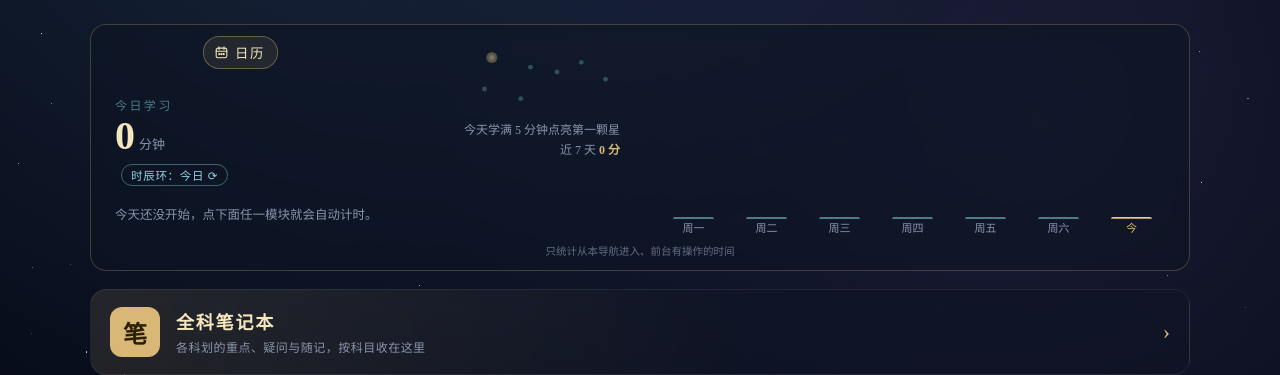
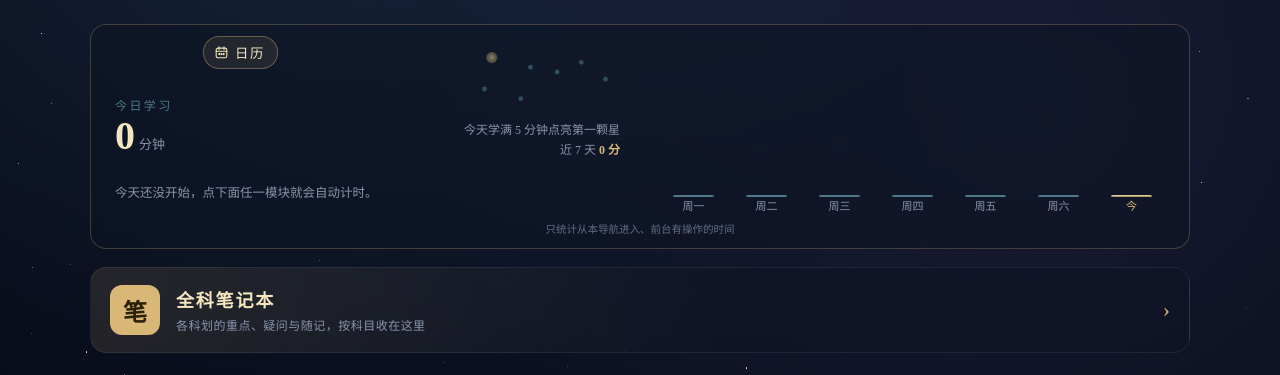
Before and after one commit to NeverGiveUp0618/all-project, a plain HTML site: page index.html in a window 1280 px wide. Shown: the part 404-779 px from the top of the page. Drawn offline with Linux system fonts and the light colour scheme.

Commit message:
Revert "罗盘时辰环可切换范围：今日/近7天/近30天/全部；时辰数据保留约两年"
This reverts commit 921be06ea2b6ee6521b4b7af9497e9389dd28119.

```diff
--- a/index.html
+++ b/index.html
@@ -189,9 +189,6 @@
   #ring-time .now{animation:dp 2s ease-in-out infinite;transform-box:fill-box;transform-origin:center}
 
 
-  .sc-chip{display:inline-block;margin-left:6px;padding:2px 9px;border-radius:12px;border:1px solid rgba(143,211,224,.4);color:var(--cyan);font-size:11.5px;letter-spacing:.06em;cursor:pointer;white-space:nowrap}
-  .sc-chip:active{background:rgba(143,211,224,.18)}
-
   /* 学习日历 */
   .tm{position:relative}
   .cal-btn{position:absolute;top:11px;left:112px;display:inline-flex;align-items:center;gap:6px;padding:6px 12px 6px 10px;border-radius:16px;border:1px solid rgba(217,184,119,.38);background:rgba(217,184,119,.1);color:var(--gold-hi);font:500 12.5px/1 inherit;font-family:inherit;letter-spacing:.12em;cursor:pointer;z-index:2}
@@ -249,7 +246,7 @@
       <div class="glow"></div>
       <svg class="compass spin" id="ring-out" viewBox="0 0 200 200" fill="none"></svg>
       <svg class="compass spin-r" id="ring-in" viewBox="0 0 200 200" fill="none"></svg>
-      <svg class="compass" id="ring-time" viewBox="0 0 200 200" fill="none" aria-label="各时辰学习时长（点击切换范围）"></svg>
+      <svg class="compass" id="ring-time" viewBox="0 0 200 200" fill="none" aria-label="今日各时辰学习时长"></svg>
       <div class="core"><div class="tj">&#9775;</div></div>
     </div>
 
@@ -544,32 +541,19 @@
     sl.innerHTML=streak>=7?'北斗已成 · 连续 <b>'+streak+'</b> 天':(streak?'连续 <b>'+streak+'</b> 天':'今天学满 5 分钟点亮第一颗星');
     if(streak<7 && tot<300 && (streak||tot)) sl.innerHTML+=' · 再学 <b>'+Math.ceil((300-tot)/60)+'</b> 分钟点亮第 '+(streak+1)+' 颗';
     else if(streak<7 && tot<300 && !streak) {}
-    // 时辰环：点环或点「看：xx」切换 今日 / 近7天 / 近30天 / 全部
-    var HR={}; try{HR=JSON.parse(localStorage.getItem('wst_hour')||'{}')||{};}catch(e){}
-    var RG=[['今日',1],['近7天',7],['近30天',30],['全部',9999]], rg=RG[window.__shRg||0], hr={}, nd=0, dk, dd, q;
-    for(dk in HR){
-      var dt=dk.split('-'); if(dt.length<3) continue;
-      var age=Math.round((new Date(now.getFullYear(),now.getMonth(),now.getDate())-new Date(+dt[0],+dt[1]-1,+dt[2]))/864e5);
-      if(age<0||age>=rg[1]) continue;
-      var any=false; for(q=0;q<12;q++){ var vv=+HR[dk][q]||0; if(vv){hr[q]=(hr[q]||0)+vv;any=true;} }
-      if(any) nd++;
-    }
-    drawShichen(hr, rg[1]>1);
-    var pk=-1,pv=0; for(q=0;q<12;q++){ if((+hr[q]||0)>pv){pv=+hr[q];pk=q;} }
-    var TR=['23–1','1–3','3–5','5–7','7–9','9–11','11–13','13–15','15–17','17–19','19–21','21–23'];
-    document.getElementById('tm-peak').innerHTML=(pk>=0?rg[0]+'最旺：<b>'+ZC[pk]+'时</b>（'+TR[pk]+' 点）· '+(rg[1]>1?'累计 ':'')+(pv<60?'<1':Math.round(pv/60))+' 分钟'+(rg[1]>1&&nd?'（'+nd+' 天有记录）':''):(rg[1]>1?rg[0]+'还没有时辰记录':''))+' <span class="sc-chip" id="sc-chip" role="button" tabindex="0">时辰环：'+rg[0]+' ⟳</span>';
-    var chip=document.getElementById('sc-chip'); if(chip) chip.onclick=cycleRg;
+    // 时辰环
+    var hr={}; try{hr=(JSON.parse(localStorage.getItem('wst_hour')||'{}')||{})[tk]||{};}catch(e){}
+    drawShichen(hr);
+    var pk=-1,pv=0,q; for(q=0;q<12;q++){ if((+hr[q]||0)>pv){pv=+hr[q];pk=q;} }
+    document.getElementById('tm-peak').innerHTML=pk>=0?'今日最旺：<b>'+ZC[pk]+'时</b>（'+['23–1','1–3','3–5','5–7','7–9','9–11','11–13','13–15','15–17','17–19','19–21','21–23'][pk]+' 点）· '+(pv<60?'<1':Math.round(pv/60))+' 分钟':'';
   }
   // 罗盘时辰环：12 段，亮度 = 该时辰今日学习量（20 分钟满亮）；青点 = 此刻所处时辰位置
-  window.__shRg=0;
-  function cycleRg(){ window.__shRg=((window.__shRg||0)+1)%4; render(); }
-  (function(){ var r=document.getElementById('ring-time'); if(r&&r.parentNode){ r.parentNode.style.cursor='pointer'; r.parentNode.addEventListener('click',cycleRg); } })();
-  function drawShichen(hr, rel){
+  function drawShichen(hr){
     var svg=document.getElementById('ring-time'); if(!svg) return;
-    var R=70, s='', i, mx=1; if(rel){ for(i=0;i<12;i++) mx=Math.max(mx,+hr[i]||0); }
+    var R=70, s='', i;
     function pt(deg){var a=(deg-90)*Math.PI/180;return [100+R*Math.cos(a),100+R*Math.sin(a)];}
     for(i=0;i<12;i++){
-      var c=i*30, p1=pt(c-13), p2=pt(c+13), v=Math.min(1,(+hr[i]||0)/(rel?mx:1200));
+      var c=i*30, p1=pt(c-13), p2=pt(c+13), v=Math.min(1,(+hr[i]||0)/1200);
       var d='M'+p1[0].toFixed(1)+' '+p1[1].toFixed(1)+' A'+R+' '+R+' 0 0 1 '+p2[0].toFixed(1)+' '+p2[1].toFixed(1);
       s+='<path d="'+d+'" stroke="#d9b877" stroke-opacity=".13" stroke-width="5" stroke-linecap="round"/>';
       if(v>0) s+='<path d="'+d+'" stroke="#f4e6be" stroke-opacity="'+(0.3+0.7*v).toFixed(2)+'" stroke-width="5" stroke-linecap="round" style="filter:drop-shadow(0 0 '+(2+4*v).toFixed(1)+'px rgba(244,230,190,'+(0.4+0.5*v).toFixed(2)+'))"/>';
--- a/sw.js
+++ b/sw.js
@@ -1,4 +1,4 @@
-const CACHE = 'mingli-home-v42-shichen';
+const CACHE = 'mingli-home-v41-calendar';
 const ASSETS = ['./', './index.html', './view.html', './manifest.json',
                 './icon180.png', './icon192.png', './icon512.png',
                 './backup.html', './check.html', './guard.js', './notebook.html', './notes.js'];
```
Also changed, not shown: view.html (+1 -1 lines).
